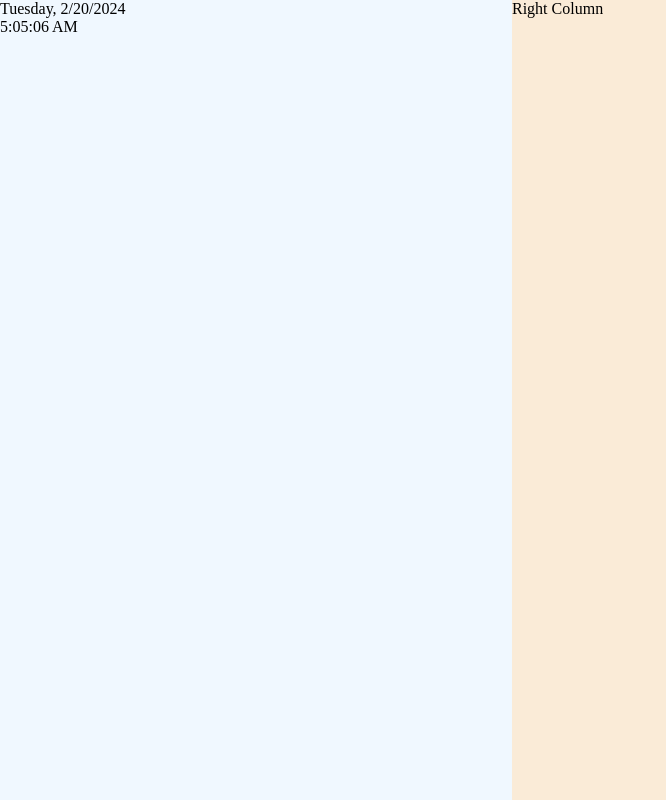
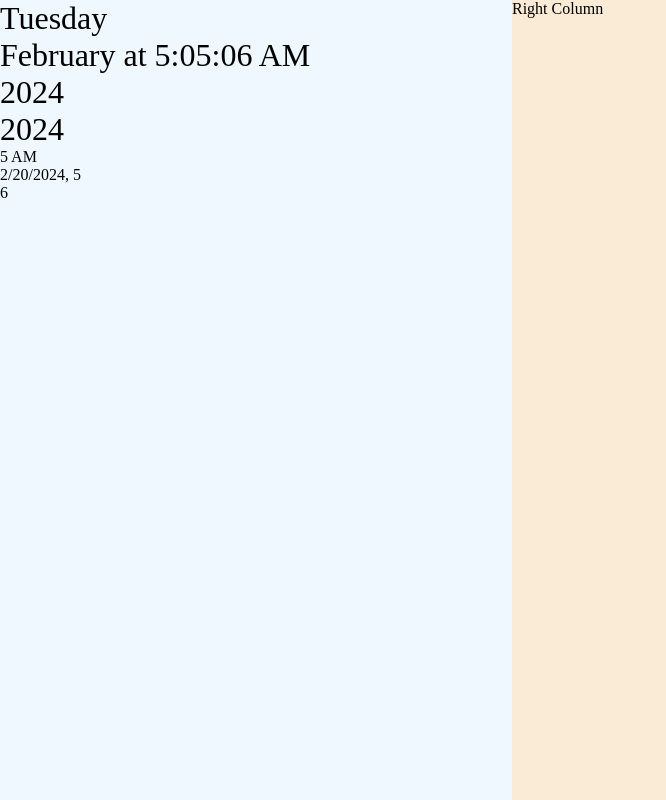
Before and after one commit to ahmdsabbir/launchpad, a browser extension: page uniquetab.html in a window 1280 px wide. Shown: the whole page, without its empty margins (0-666 px from the left). Drawn offline with Linux system fonts and the light colour scheme.

Commit message:
wip: worked on clock

```diff
--- a/assets/scripts/base.js
+++ b/assets/scripts/base.js
@@ -8,17 +8,46 @@ function updateDateTime() {
         return;
     }
 
-    const now = new Date();
+    const weekDay = {weekday: 'long'}
+    const month = {month: 'long'}
+    const day = {year: 'numeric'}
+    const year = {year: 'numeric'}
 
-    const dateOptions = { weekday: 'long', year: 'numeric', month: 'numeric', day: 'numeric' };
-    const timeOptions = { hour: 'numeric', minute: 'numeric', second: 'numeric' };
+    const hour = {hour: 'numeric'}
+    const minute = {minute: 'numeric'}
+    const second = {second: 'numeric'}
 
-    const formattedDate = now.toLocaleDateString('en-US', dateOptions);
-    const formattedClock = now.toLocaleTimeString('en-US', timeOptions);
-
-    dateDiv.textContent = formattedDate;
-    clockDiv.textContent = formattedClock;
+    dateDiv.innerHTML = generateDateDiv(weekDay, month, day, year);
+    clockDiv.innerHTML = generateClockDiv(hour, minute, second);
 
 }
 
 setInterval(updateDateTime, 1000);
+
+function generateDateDiv(weekDay, month, day, year) {
+    const now = new Date()
+    const formattedWeekDay = now.toLocaleDateString('en-US', weekDay);
+    const formattedMonth = now.toLocaleTimeString('en-US', month);
+    const formattedDay = now.toLocaleDateString('en-US', day);
+    const formattedYear = now.toLocaleDateString('en-US', year);
+
+    return `
+    <div class="date weekDay">${formattedWeekDay}</div>
+    <div class="date month">${formattedMonth}</div>
+    <div class="date day">${formattedDay}</div>
+    <div class="date year">${formattedYear}</div>
+    `
+}
+
+function generateClockDiv(hour, minute, second) {
+    const now = new Date()
+    const formattedHour = now.toLocaleTimeString('en-US', hour);
+    const formattedMinute = now.toLocaleDateString('en-US', minute);
+    const formattedSecond = now.toLocaleTimeString('en-US', second);
+
+    return `
+    <div class="clock hour">${formattedHour}</div>
+    <div class="clock minute">${formattedMinute}</div>
+    <div class="clock second">${formattedSecond}</div>
+    `
+}
--- a/assets/styles/base.css
+++ b/assets/styles/base.css
@@ -1,4 +1,5 @@
-html, body {
+html,
+body {
     margin: 0;
     padding: 0;
     box-sizing: border-box;
@@ -15,7 +16,7 @@ body {
     height: 100vh;
 }
 
-.container > div {
+.container>div {
     width: 100%;
     height: 100%;
 }
@@ -23,6 +24,11 @@ body {
 .container .left {
     background-color: aliceblue;
 }
+
 .container .right {
     background-color: antiquewhite;
 }
+
+.container .left #date {
+    font-size: 2rem;
+}
--- a/uniquetab.html
+++ b/uniquetab.html
@@ -11,8 +11,10 @@
   <div class="container">
 
     <div class="left">
-      <div id="date"></div>
-      <div id="clock"></div>
+      <div class="date-clock">
+        <div id="date"></div>
+        <div id="clock"></div>
+      </div>
     </div>
 
     <div class="right">Right Column</div>
```
